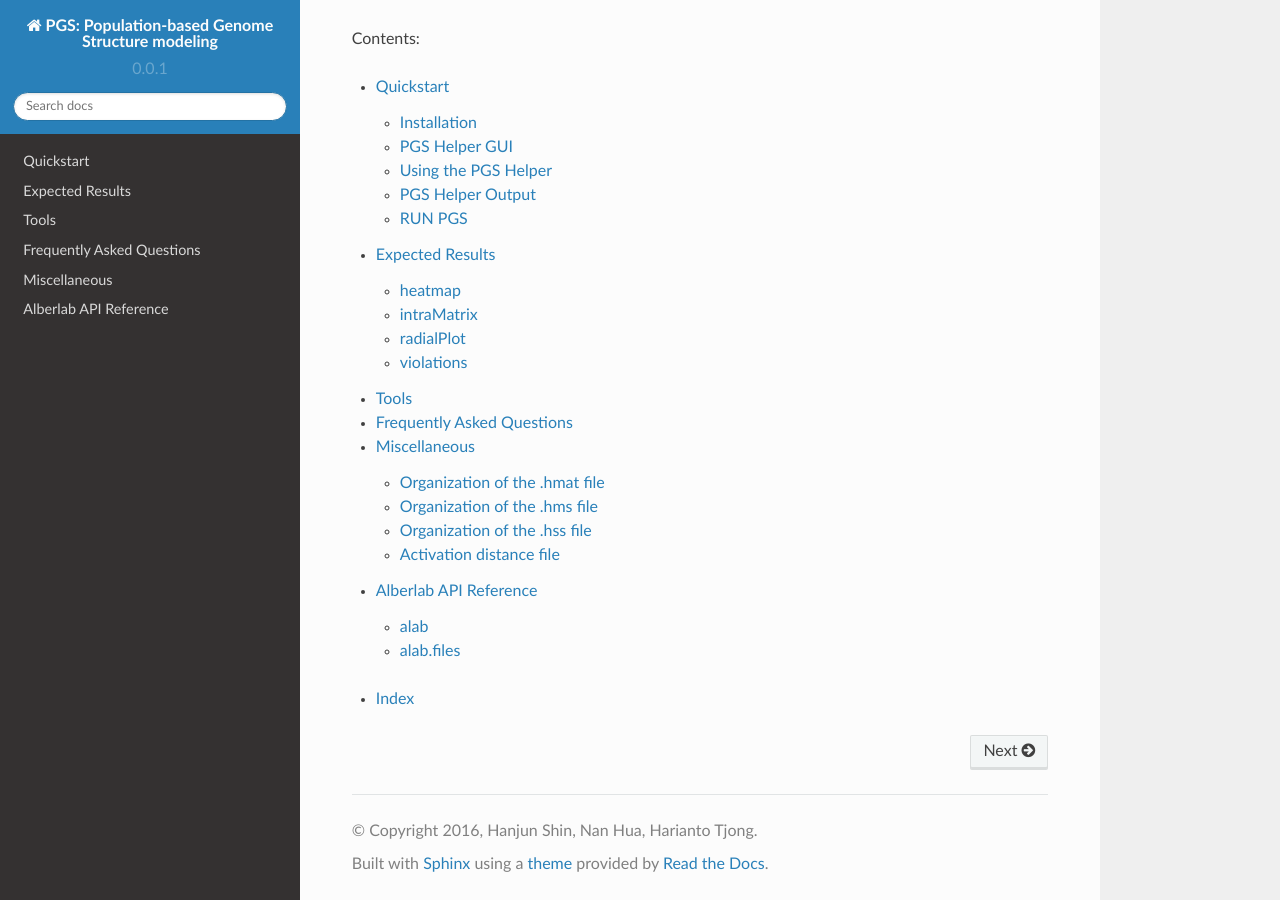
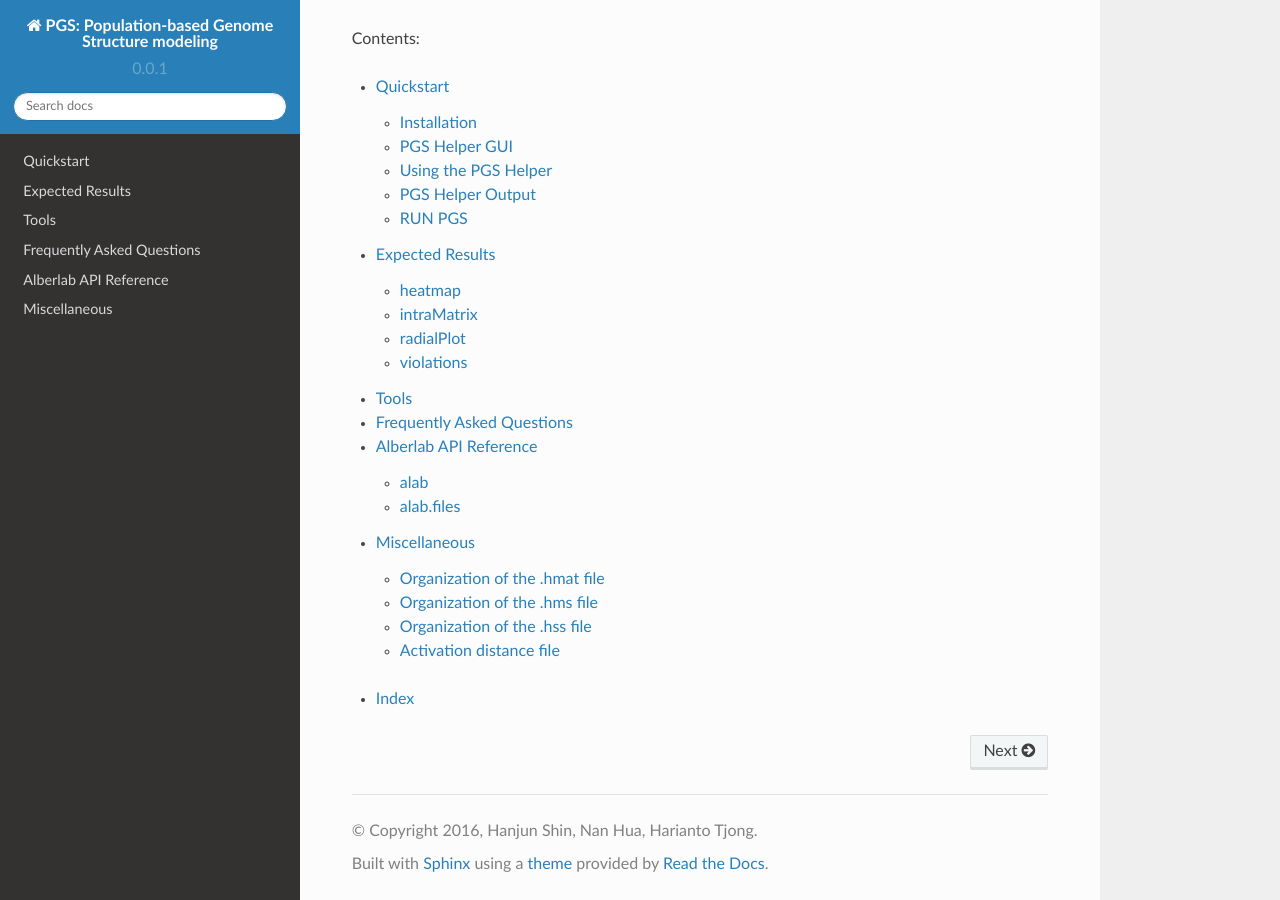
Before and after one commit to alberlab/pgs, a Sphinx documentation site: the page built from docs/index.rst, in a window 1280 px wide and 900 px high, scrolled down 1011 px. Built offline with Sphinx 7.4.7 and the Read the Docs theme 2.0.0, drawn with Linux system fonts in a browser that asks for light colours.

Commit message:
add misc

```diff
--- a/docs/index.rst
+++ b/docs/index.rst
@@ -29,7 +29,7 @@ Contents:
    results
    tools
    faq
+   alabapi
    misc
-   alabapi
 
 * :ref:`genindex`
```
